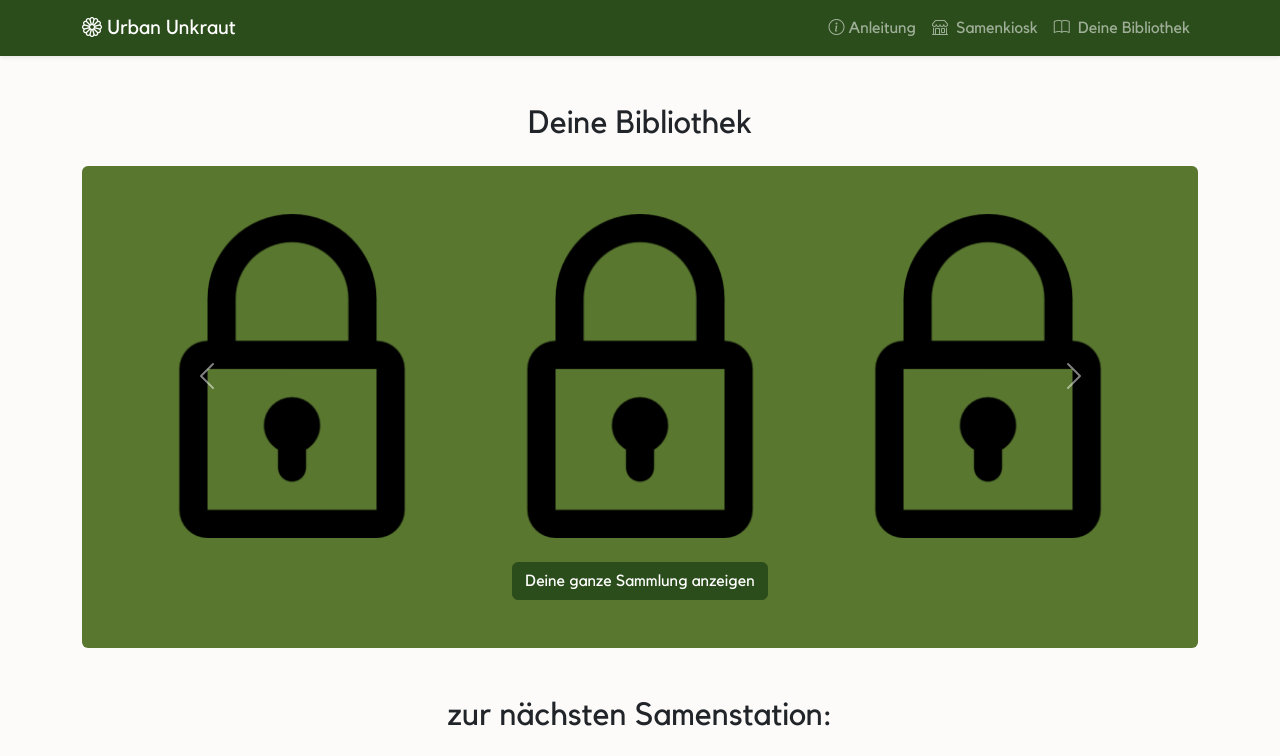
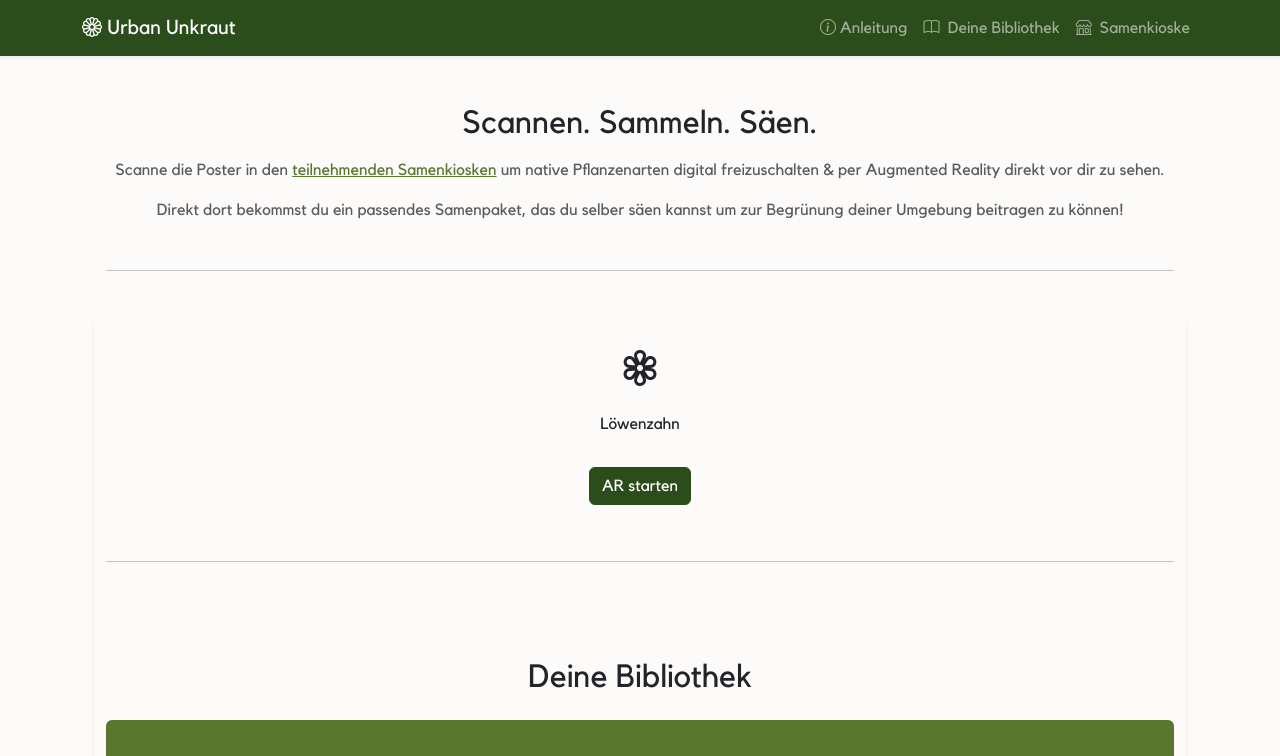
Before and after one commit to amelie-schepping/urban-unkraut, a website built with Vite: page index.html in a window 1280 px wide. Shown: the top 756 px of the page. Built offline with nearby package versions, Linux system fonts and the light colour scheme; grey boxes are pictures that could not be loaded.

Commit message:
website einheitlicher gestaltet und ar pflanze gedreht

```diff
--- a/index.html
+++ b/index.html
@@ -1,11 +1,15 @@
 <!DOCTYPE html>
 <html lang="en">
+
+
   <head>
     <meta charset="UTF-8" />
     <meta name="viewport" content="width=device-width, initial-scale=1.0" />
     <title>Urban Unkraut</title>
     <link rel="stylesheet" href="/src/style.css" />
   </head>
+
+
   <body>
     <!-- Navigation -->
     <nav
@@ -30,19 +34,77 @@
             </li>
 
             <li class="nav-item">
-              <a class="nav-link" href="#samenkiosk"
-                ><i class="bi bi-shop me-1"></i> Samenkiosk</a
+              <a class="nav-link" href="#galerie"
+                ><i class="bi bi-book me-1"></i> Deine Bibliothek</a
               >
             </li>
+
             <li class="nav-item">
-              <a class="nav-link" href="#galerie"
-                ><i class="bi bi-book me-1"></i> Deine Bibliothek</a
+              <a class="nav-link" href="#samenkiosk"
+                ><i class="bi bi-shop me-1"></i> Samenkioske</a
               >
             </li>
           </ul>
         </div>
       </div>
     </nav>
+
+    <!-- Einleitung -->
+    <!-- <main class="container text-center my-5">
+      <h1 class="display-5 text">Willkommen bei Urban Unkraut!</h1>
+      <p class="lead text-muted">
+        Entdecke urbane Pflanzenvielfalt durch Augmented Reality. Tippe, um
+        deine eigene Blume zu platzieren!
+      </p>
+
+      <div class="text-center mt-4" id="ar-button-container"></div>
+
+      <div class="mt-4">
+        <a href="page1.html" class="btn btn-warning">AR mit Image Marker</a>
+      </div>
+
+      <p class="mt-4 bg-dark text-light p-4 rounded">
+        Lorem ipsum dolor sit amet consectetur adipisicing elit. Ipsa architecto
+        ipsam quod officia quis voluptatibus quia animi obcaecati porro
+        quibusdam beatae iusto soluta reiciendis eos eaque pariatur delectus,
+        laudantium at?
+      </p>
+    </main> -->
+
+
+    <!-- Anleitung -->
+    <div class="container mt-5 px-4">
+        <h2 class="text-center mb-3">Scannen. Sammeln. Säen.</h2>
+        <p class="lead lead fs-6 text-center text-muted">
+          Scanne die Poster in den <a href="#samenkiosk">teilnehmenden Samenkiosken</a>
+          um native Pflanzenarten digital freizuschalten & per Augmented Reality direkt vor dir zu sehen. </p>
+        <p class ="lead lead fs-6 text-center text-muted">
+          Direkt dort bekommst du ein passendes Samenpaket,
+          das du selber säen kannst um zur Begrünung deiner Umgebung beitragen zu können!
+        </p>
+
+      <!-- visuelle Trennung zwischen Bereichen -->
+      <div class="container">
+        <hr class="my-5" />
+      </div>
+
+      <!-- Horizontale Galerie mit Pflanzen-Icons -->
+          <!-- Karte 1 -->
+          <div
+            class="card text-center border-0 shadow-sm"
+            style="min-width: 300px">
+            <div class="card-body">
+              <i class="bi bi-flower3" style="font-size: 3rem"></i>
+              <h6 class="mt-2">Löwenzahn</h6>
+            </div>
+            <div class="card-footer bg-transparent border-0 p-2">
+              <a href="page1.html" class="btn btn-dark">AR starten</a>
+            </div>
+
+            <div class="container">
+              <hr class="my-5" />
+            </div>
+
 
     <!-- Container unter Navbar -->
     <div class="container pt-5">
@@ -81,6 +143,10 @@
       </section>
     </div>
 
+    <div class="container">
+      <hr class="my-5" />
+    </div>
+
     <section class="container my-5" id="samenkiosk">
       <h2 class="text-center mb-4">zur nächsten Samenstation:</h2>
       <img
@@ -93,7 +159,41 @@
       </p>
     </section>
 
+
+
+    <!-- Popup "Neue Pflanze freigeschaltet" -->
+    <!--
+    <div id="welcome-popup" class="modal fade show" tabindex="-1" style="display: none;" aria-modal="true" role="dialog">
+      <div class="modal-dialog modal-dialog-centered">
+        <div class="modal-content text-center">
+          <div class="modal-header bg-dark text-white">
+          <h5 class="bi bi-flower1"> Neue Pflanze freigeschaltet!</h5>
+          </div>
+            <div class="modal-body">
+            <p>Nimm dir ein Packchen Samen und pflanze sie ein :D</p>
+            </div>
+        </div>
+      </div>
+    </div>
+
+
+    <script>
+      window.addEventListener("DOMContentLoaded", () => {
+        const popup = document.getElementById("welcome-popup");
+        popup.style.display = "block";
+        popup.classList.add("show");
+
+        // Für 4 sekunden anzeigen und dann ausblenden
+        setTimeout(() => {
+          popup.classList.remove("show");
+          popup.style.display = "none";
+        }, 4000);
+      });
+    </script>
+  -->
+
     <script src="https://cdn.jsdelivr.net/npm/bootstrap@5.3.2/dist/js/bootstrap.bundle.min.js"></script>
     <script type="module" src="/src/main.js"></script>
+
   </body>
 </html>
--- a/package.json
+++ b/package.json
@@ -7,7 +7,7 @@
   "main": "index.js",
   "homepage": "https://amelie-schepping.github.io/urban-unkraut",
   "scripts": {
-    "dev": "vite",
+    "dev": "vite --host",
     "build": "vite build",
     "preview": "vite preview",
     "predeploy": "npm run build",
@@ -23,6 +23,6 @@
   "devDependencies": {
     "gh-pages": "^6.3.0",
     "sass-embedded": "^1.89.0",
-    "vite": "^6.3.4"
+    "vite": "^6.3.5"
   }
 }
--- a/src/style.css
+++ b/src/style.css
@@ -5,3 +5,9 @@ body {
   margin: 0;
   padding-top: 56px;
 }
+
+section {
+  margin-bottom: 5rem;
+  padding-top: 4rem;
+  padding-bottom: 4rem;
+}
```
Also changed, not shown: library.html (+5 -33 lines), page1.html (+1 -1 lines), src/page1.js (+8 -3 lines), 2 other files.
